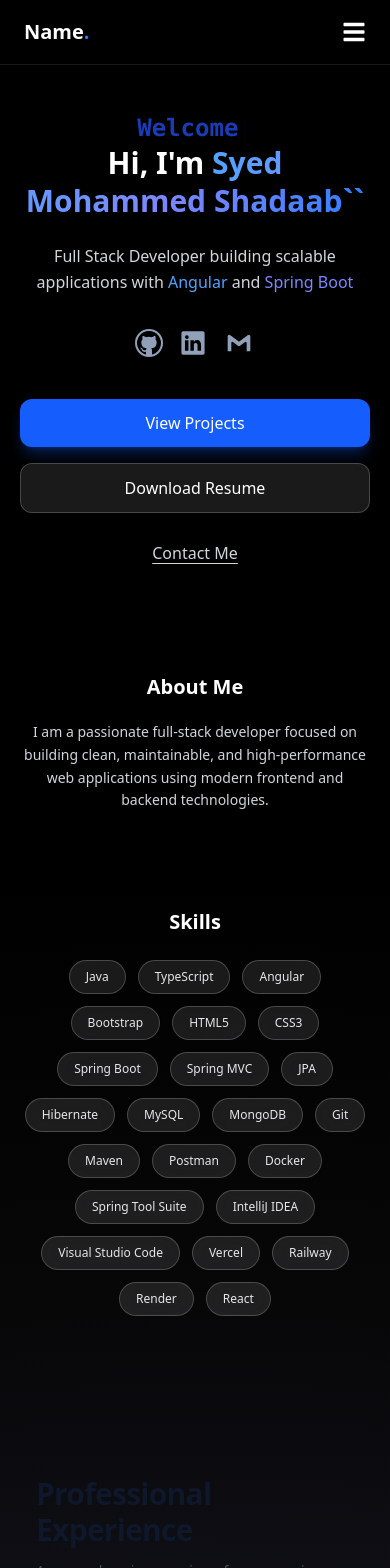
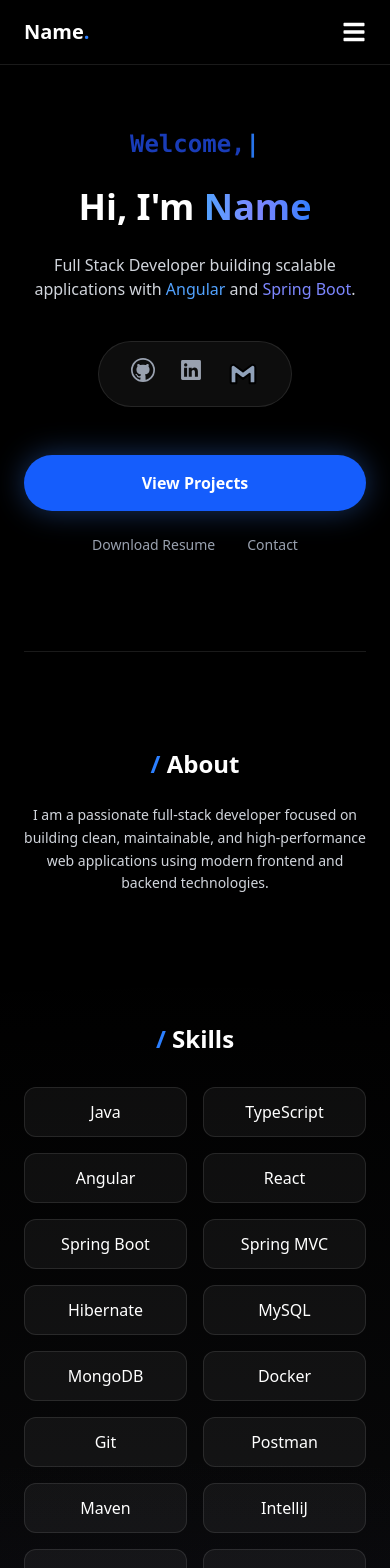
Before and after one commit to syedmohammedshadaab/portfolio, a React (Vite) app: page / in a window 390 px wide. Shown: the top 1568 px of the page. Built offline with nearby package versions, Linux system fonts and the light colour scheme.

Commit message:
Updated the Mobile UI Home

```diff
--- a/src/pages/Home.jsx
+++ b/src/pages/Home.jsx
@@ -8,16 +8,18 @@ import EmailIcon from "../components/EmailIcon";
 import Projects from "./Projects";
 
 const fadeUp = {
-  hidden: { opacity: 0, y: 30 },
+  hidden: { opacity: 0, y: 40 },
   visible: { opacity: 1, y: 0 },
 };
 
+const sectionSpacing = "mb-32";
+
 const Home = () => {
   return (
-    <div className="min-h-screen w-full px-5 sm:px-8 md:px-12 pt-28 pb-20 text-white relative z-10">
+    <div className="min-h-screen w-full px-6 sm:px-10 pt-32 pb-24 text-white relative">
 
       {/* ================= HERO ================= */}
-      <section className="max-w-6xl mx-auto mb-24 text-center md:text-left">
+      <section className="max-w-4xl mx-auto text-center md:text-left">
 
         <TypewriterText />
 
@@ -26,86 +28,91 @@ const Home = () => {
           initial="hidden"
           animate="visible"
           transition={{ duration: 0.6 }}
-          className="text-3xl sm:text-4xl md:text-5xl font-extrabold mb-6 leading-tight"
+          className="text-4xl sm:text-5xl md:text-6xl font-extrabold leading-tight mt-6"
         >
           Hi, I'm{" "}
           <span className="bg-gradient-to-r from-blue-400 via-indigo-400 to-blue-500 bg-clip-text text-transparent">
-            Syed Mohammed Shadaab``
+            Name
           </span>
         </motion.h1>
 
+        <motion.p
+          variants={fadeUp}
+          initial="hidden"
+          animate="visible"
+          transition={{ duration: 0.6, delay: 0.15 }}
+          className="mt-6 text-base sm:text-lg md:text-xl text-gray-300 max-w-2xl mx-auto md:mx-0"
+        >
+          Full Stack Developer building scalable applications with{" "}
+          <span className="text-blue-400 font-medium">Angular</span> and{" "}
+          <span className="text-indigo-400 font-medium">Spring Boot</span>.
+        </motion.p>
+
+        {/* SOCIAL GLASS CONTAINER */}
         <motion.div
           variants={fadeUp}
           initial="hidden"
           animate="visible"
-          transition={{ duration: 0.6, delay: 0.15 }}
-          className="max-w-2xl mx-auto md:mx-0"
+          transition={{ duration: 0.6, delay: 0.25 }}
+          className="flex justify-center md:justify-start gap-6 mt-10
+                     bg-white/5 backdrop-blur-md
+                     border border-white/10
+                     px-8 py-4 rounded-full w-fit mx-auto md:mx-0"
         >
-          <p className="text-base sm:text-lg md:text-xl text-gray-300 leading-relaxed">
-            Full Stack Developer building scalable applications with{" "}
-            <span className="text-blue-400 font-medium">Angular</span> and{" "}
-            <span className="text-indigo-400 font-medium">Spring Boot</span>
-          </p>
-
-          {/* SOCIAL ICONS */}
-          <div className="flex justify-center md:justify-start items-center gap-4 mt-8">
-            <a
-              href=""
-              target="_blank"
-              rel="noopener noreferrer"
-              className="hover:scale-110 transition-transform"
-              aria-label="GitHub"
-            >
-              <GitHubIcon className="w-7 h-7 sm:w-8 sm:h-8 text-slate-400 hover:text-white transition" />
+          <a href="" target="_blank" rel="noopener noreferrer">
+            <GitHubIcon className="w-6 h-6 text-gray-400 hover:text-white transition hover:scale-110" />
           </a>
-
-            <a
-              href=""
-              target="_blank"
-              rel="noopener noreferrer"
-              className="hover:scale-110 transition-transform"
-              aria-label="LinkedIn"
-            >
-              <LinkedInIcon className="w-7 h-7 sm:w-8 sm:h-8 text-slate-400 hover:text-white transition" />
+          <a href="" target="_blank" rel="noopener noreferrer">
+            <LinkedInIcon className="w-6 h-6 text-gray-400 hover:text-white transition hover:scale-110" />
           </a>
-
           <EmailIcon email="" />
-          </div>
         </motion.div>
 
-        {/* CTA BUTTONS */}
+        {/* CTA SECTION */}
         <motion.div
           variants={fadeUp}
           initial="hidden"
           animate="visible"
-          transition={{ duration: 0.6, delay: 0.3 }}
-          className="flex flex-col sm:flex-row justify-center md:justify-start gap-4 mt-10"
+          transition={{ duration: 0.6, delay: 0.35 }}
+          className="mt-12 flex flex-col items-center md:items-start gap-6"
         >
+          {/* Primary Button */}
           <a
             href="/projects"
-            className="w-full sm:w-auto text-center bg-blue-600 hover:bg-blue-700 transition text-white px-7 py-3 rounded-xl shadow-lg shadow-blue-600/30"
+            className="w-full sm:w-auto text-center
+                       bg-blue-600 hover:bg-blue-700
+                       px-8 py-4 rounded-full
+                       font-semibold
+                       shadow-[0_0_30px_rgba(59,130,246,0.4)]
+                       transition-all duration-300"
           >
             View Projects
           </a>
 
+          {/* Secondary Actions */}
+          <div className="flex gap-8 text-sm text-gray-400">
             <a
               href=""
               target="_blank"
               rel="noopener noreferrer"
               download
-            className="w-full sm:w-auto text-center backdrop-blur-md bg-white/10 hover:bg-white/20 transition border border-white/20 text-white px-7 py-3 rounded-xl"
+              className="hover:text-white transition"
             >
               Download Resume
             </a>
 
             <a
               href=""
-            className="w-full sm:w-auto text-center text-gray-300 hover:text-white transition underline underline-offset-4 py-3"
+              className="hover:text-white transition"
             >
-            Contact Me
+              Contact
             </a>
+          </div>
         </motion.div>
       </section>
+
+      {/* Divider */}
+      <div className="h-px bg-white/10 my-24 max-w-6xl mx-auto" />
 
       {/* ================= ABOUT ================= */}
       <motion.section
@@ -114,11 +121,12 @@ const Home = () => {
         whileInView="visible"
         viewport={{ once: true }}
         transition={{ duration: 0.6 }}
-        className="max-w-3xl mx-auto mb-24 text-center md:text-left"
+        className={`max-w-3xl mx-auto text-center md:text-left ${sectionSpacing}`}
       >
-        <h2 className="text-xl sm:text-2xl font-semibold mb-5">
-          About Me
+        <h2 className="text-2xl sm:text-3xl font-bold mb-6">
+          <span className="text-blue-500">/</span> About
         </h2>
+
         <p className="text-gray-300 leading-relaxed text-sm sm:text-base">
           I am a passionate full-stack developer focused on building clean,
           maintainable, and high-performance web applications using modern
@@ -133,28 +141,30 @@ const Home = () => {
         whileInView="visible"
         viewport={{ amount: 0.3 }}
         transition={{ duration: 0.6 }}
-        className="max-w-6xl mx-auto mb-24 text-center md:text-left"
+        className={`max-w-6xl mx-auto ${sectionSpacing}`}
       >
-        <h2 className="text-xl sm:text-2xl font-semibold mb-6">
-          Skills
+        <h2 className="text-2xl sm:text-3xl font-bold mb-8 text-center md:text-left">
+          <span className="text-blue-500">/</span> Skills
         </h2>
 
-        <div className="flex flex-wrap justify-center md:justify-start gap-3 sm:gap-4">
+        <div className="grid grid-cols-2 sm:grid-cols-3 md:grid-cols-4 gap-4">
           {[
-            "Java", "TypeScript", "Angular", "Bootstrap", "HTML5", "CSS3",
-            "Spring Boot", "Spring MVC", "JPA", "Hibernate",
-            "MySQL", "MongoDB", "Git", "Maven", "Postman",
-            "Docker", "Spring Tool Suite", "IntelliJ IDEA",
-            "Visual Studio Code", "Vercel", "Railway", "Render", "React"
+            "Java", "TypeScript", "Angular", "React",
+            "Spring Boot", "Spring MVC", "Hibernate",
+            "MySQL", "MongoDB", "Docker",
+            "Git", "Postman", "Maven",
+            "IntelliJ", "VS Code", "Vercel"
           ].map((skill) => (
-            <span
+            <div
               key={skill}
-              className="px-4 py-2 rounded-full text-xs sm:text-sm font-medium
-              text-gray-200 backdrop-blur-md bg-white/10 border border-white/20
-              hover:bg-white/20 hover:border-blue-400/50 transition"
+              className="text-center py-3 rounded-xl
+                         bg-white/5 border border-white/10
+                         hover:border-blue-500/50
+                         hover:bg-white/10
+                         transition duration-300"
             >
               {skill}
-            </span>
+            </div>
           ))}
         </div>
       </motion.section>
@@ -166,8 +176,12 @@ const Home = () => {
         whileInView="visible"
         viewport={{ amount: 0.3 }}
         transition={{ duration: 0.6 }}
-        className="max-w-6xl mx-auto mb-24"
+        className={`max-w-6xl mx-auto ${sectionSpacing}`}
       >
+        <h2 className="text-2xl sm:text-3xl font-bold mb-8 text-center md:text-left">
+          <span className="text-blue-500">/</span> Experience
+        </h2>
+
         <TimelinePage2 />
       </motion.section>
 
@@ -178,8 +192,12 @@ const Home = () => {
         whileInView="visible"
         viewport={{ amount: 0.3 }}
         transition={{ duration: 0.6 }}
-        className="max-w-6xl mx-auto mb-10"
+        className="max-w-6xl mx-auto"
       >
+        <h2 className="text-2xl sm:text-3xl font-bold mb-8 text-center md:text-left">
+          <span className="text-blue-500">/</span> Projects
+        </h2>
+
         <Projects />
       </motion.section>
     </div>
```
Lines whose indentation alone changed are shown as unchanged.
